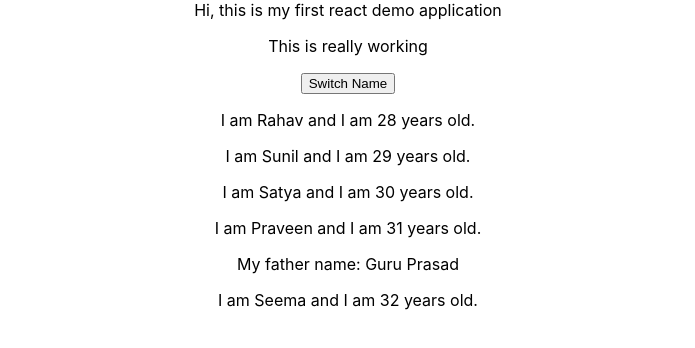
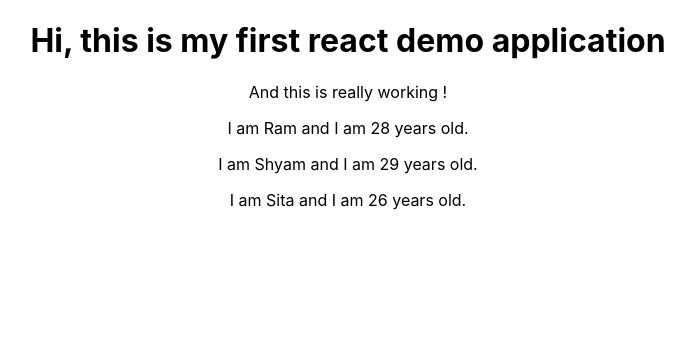
Before and after one commit to pradeepmisra81/react-demo-app1, a React (Create React App) app: page / in a window 1280 px wide. Shown: the top 348 px of the page, without its empty margins (292-987 px from the left). Built offline with nearby package versions, Linux system fonts and the light colour scheme.

Commit message:
inprogress code for stateless & stateful compopnents demo

```diff
--- a/src/App.js
+++ b/src/App.js
@@ -1,6 +1,8 @@
-import React, {useState} from 'react';
+// import React, {useState} from 'react';
+import React, {Component} from 'react';
 import './App.css';
 import Person from './Person/Person.js'
+import './Person/Person.css'
 
 // function App() {
 //   return (
@@ -10,46 +12,67 @@ import Person from './Person/Person.js'
 //   );
 // }
 
-// class App extends Component {
-const App = props => {
-  const [personsState, setPersonsState]  = useState({
-    persons: [
-      { name: "Rahav", age: "28" },
-      { name: "Sunil", age: "29" },
-      { name: "Satya", age: "30" },
-      { name: "Praveen", age: "31" },
-      { name: "Seema", age: "32" }
-    ],
-    otherState: 'some other value'
-  });
+ class App extends Component {
+   render() {
+      return (
+        <div className="App">
+          <h1>Hi, this is my first react demo application</h1>
+          <p>And this is really working !</p>
+          <Person name='Ram' age='28'></Person>
+          <Person name='Shyam' age='29'></Person>
+          <Person name='Sita' age='26'></Person>
+        </div>
+  );
+   }
+ }
 
-  const switchNameHandler = () => {
-    //console.log("switch Name button clicked");
-    setPersonsState({
-      persons: [
-        { name: "Rahavendra", age: "28" },
-        { name: "Sunildude", age: "29" },
-        { name: "Satyagraha", age: "30" },
-        { name: "Praveencharya", age: "31" },
-        { name: "Seemant", age: "32" }
-      ]
-    }
-    );
-  }
 
-  return (
-    <div className="App">
-      <hi>Hi, this is my first react demo application</hi>
-      <p>This is really working</p>
-      <button onClick={switchNameHandler}>Switch Name</button>
-      <Person name={personsState.persons[0].name} age={personsState.persons[0].age}/>
-      <Person name={personsState.persons[1].name} age={personsState.persons[1].age}/>
-      <Person name={personsState.persons[2].name} age={personsState.persons[2].age}/>
-      <Person name={personsState.persons[3].name} age={personsState.persons[3].age}>My father name: Guru Prasad</Person>
-      <Person name={personsState.persons[4].name} age={personsState.persons[4].age}/>
-    </div>
-  );
-    //return React.createElement('div',{className:'App'},React.createElement('h1',null,'Does this works?'));
-}
+
+// const App = props => {
+//   const [personsState, setPersonsState]  = useState({
+//     persons: [
+//       { name: "Rahav", age: "28" },
+//       { name: "Sunil", age: "29" },
+//       { name: "Satya", age: "30" },
+//       { name: "Praveen", age: "31" },
+//       { name: "Seema", age: "32" }
+//     ]
+//   });
+
+//   const [otherState, setOtherState]  = useState('some other value');
+
+//   console.log('personsState1:',personsState,'otherState1:',otherState);
+
+//   const switchNameHandler = () => {
+//     //console.log("switch Name button clicked");
+//     setPersonsState({
+//       persons: [
+//         { name: "Rahavendra", age: "28" },
+//         { name: "Sunildude", age: "29" },
+//         { name: "Satyagraha", age: "30" },
+//         { name: "Praveencharya", age: "31" },
+//         { name: "Seemant", age: "32" }
+//       ],
+//       otherState: personsState.otherState
+//     }
+//     );
+//   }
+
+//   console.log('personsState2:',personsState);
+
+//   return (
+//     <div className="App">
+//       <hi>Hi, this is my first react demo application</hi>
+//       <Person name={personsState.persons[4].name} age={personsState.persons[4].age}/>
+//       <p>This is really working</p>
+//       <button onClick={switchNameHandler}>Switch Name</button>
+//       <Person name={personsState.persons[0].name} age={personsState.persons[0].age}/>
+//       <Person name={personsState.persons[1].name} age={personsState.persons[1].age}/>
+//       <Person name={personsState.persons[2].name} age={personsState.persons[2].age}/>
+//       <Person name={personsState.persons[3].name} age={personsState.persons[3].age}>My father name: Guru Prasad</Person>
+//       <Person name={personsState.persons[4].name} age={personsState.persons[4].age}/>
+//     </div>
+//   );
+// }
 
 export default App;
--- /dev/null
+++ b/src/Person/Person.css
@@ -0,0 +1,3 @@
+.Person {
+    text-align: center;
+  }
```
